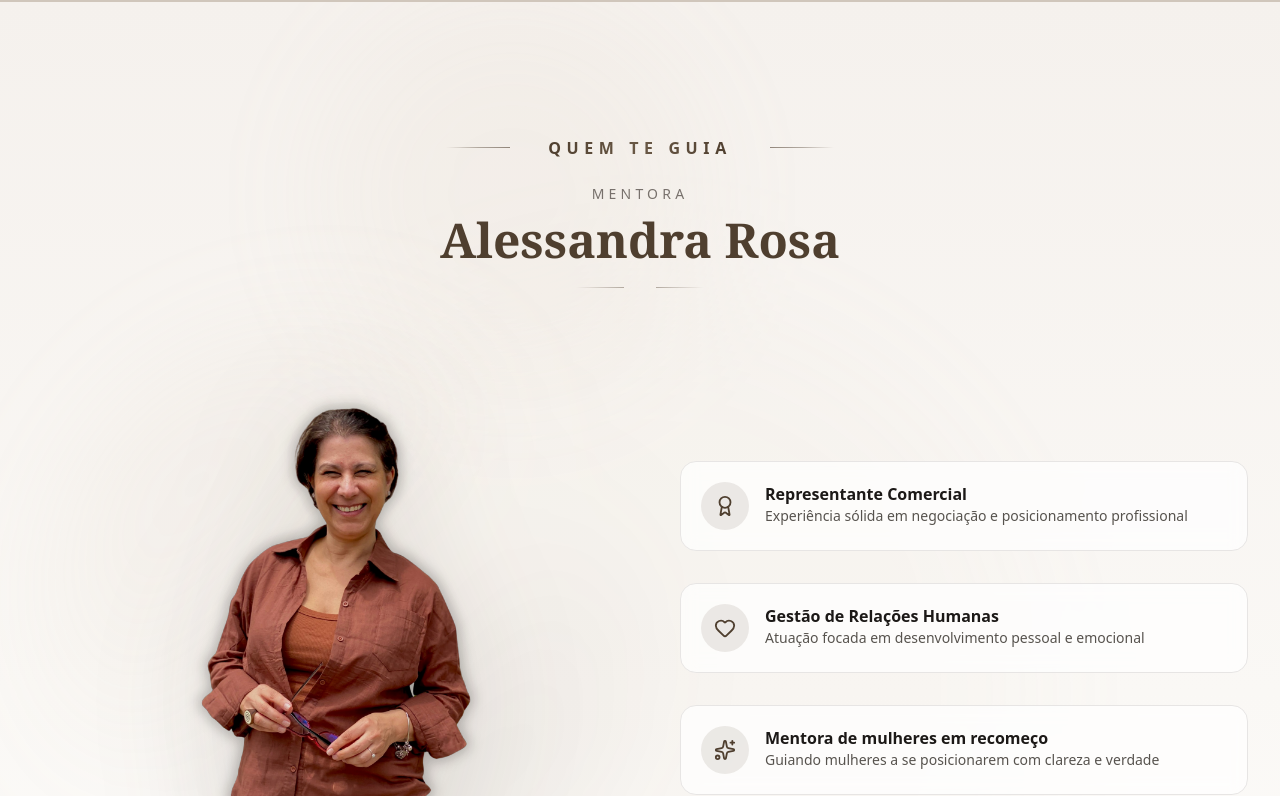
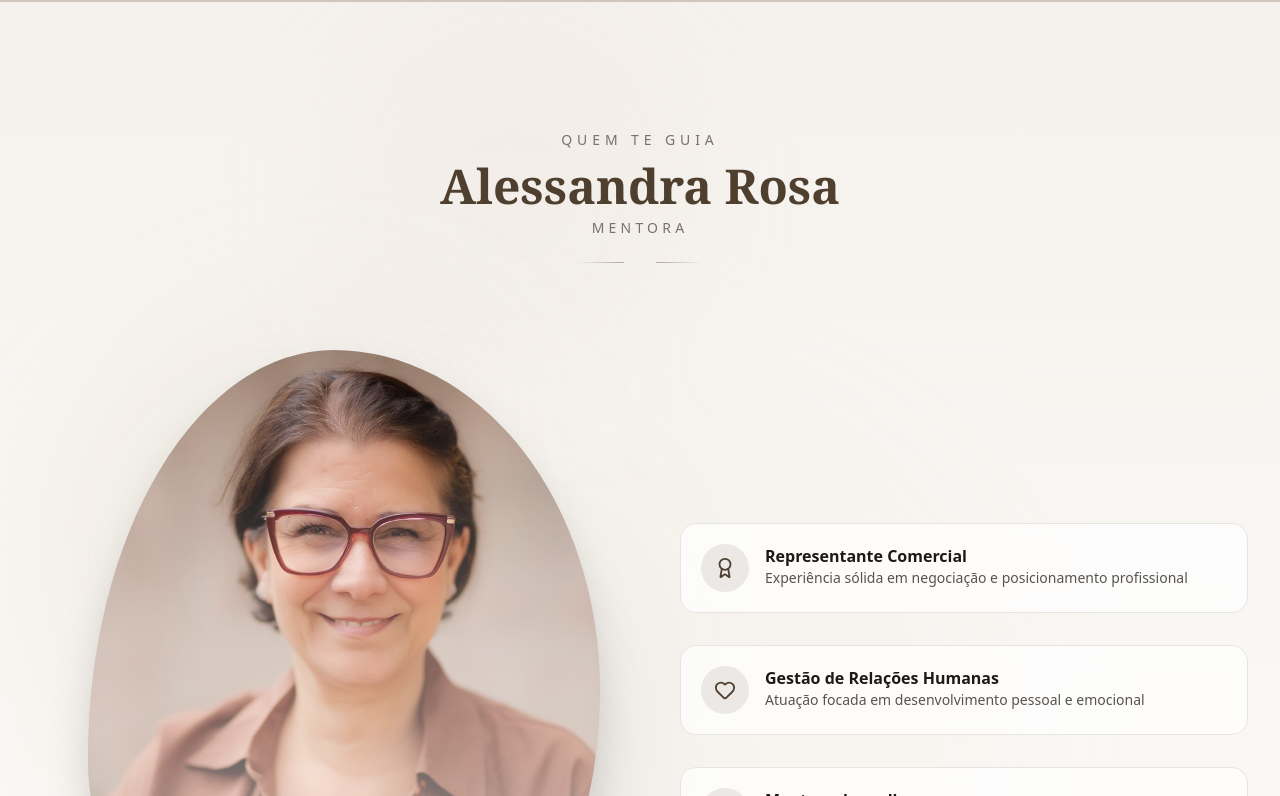
Before and after one commit to llopes0610/alessandrarosa, a Next.js app: page / in a window 1280 px wide. Shown: the part 864-1660 px from the top of the page. Built offline with nearby package versions, Linux system fonts and the light colour scheme; grey boxes are pictures that could not be loaded; a web font is replaced by a local one.

Commit message:
ajuste cores primarias e secundarias e about.tsx

```diff
--- a/app/page.tsx
+++ b/app/page.tsx
@@ -1,27 +1,36 @@
 'use client';
 
-import React, { useState, useEffect, useRef } from 'react';
+import { useState, useEffect, useRef } from 'react';
+
 import Hero from '@/components/Hero';
 import About from '@/components/About';
 import Offerings from '@/components/Offerings';
 import Benefits from '@/components/Benefits';
 import CTA from '@/components/CTA';
 import Footer from '@/components/Footer';
+import MentorshipActivity from '@/components/MentorshipActivity';
 
 export default function Home() {
   const [scrolled, setScrolled] = useState(false);
   const [visibleSections, setVisibleSections] = useState<Set<number>>(new Set());
+
   const sectionRefs = useRef<(HTMLElement | null)[]>([]);
 
   useEffect(() => {
     const handleScroll = () => {
+      // Header state
       setScrolled(window.scrollY > 20);
 
+      // Section visibility
       sectionRefs.current.forEach((ref, index) => {
         if (!ref) return;
+
         const rect = ref.getBoundingClientRect();
-        if (rect.top < window.innerHeight * 0.75) {
+        const triggerPoint = window.innerHeight * 0.75;
+
+        if (rect.top < triggerPoint) {
           setVisibleSections((prev) => {
+            if (prev.has(index)) return prev;
             const next = new Set(prev);
             next.add(index);
             return next;
@@ -31,18 +40,19 @@ export default function Home() {
     };
 
     window.addEventListener('scroll', handleScroll);
-    handleScroll();
+    handleScroll(); // inicial
 
     return () => window.removeEventListener('scroll', handleScroll);
   }, []);
 
   const addToRefs = (el: HTMLElement | null, index: number) => {
-    if (el) sectionRefs.current[index] = el;
+    sectionRefs.current[index] = el;
   };
 
   return (
     <div className="min-h-screen bg-stone-50">
-      {/* ================= Header ================= */}
+
+      {/* ================= HEADER ================= */}
       <header
         className={`fixed top-0 left-0 right-0 z-50 transition-all duration-300 ${
           scrolled
@@ -52,7 +62,8 @@ export default function Home() {
       >
         <div className="mx-auto max-w-7xl px-4 sm:px-6 lg:px-8">
           <div className="flex h-20 items-center justify-between">
-            {/* Logo */}
+
+            {/* LOGO */}
             <div className="flex items-center">
               <img
                 src="/logoNome.svg"
@@ -61,14 +72,21 @@ export default function Home() {
               />
             </div>
 
-            {/* CTA */}
+            {/* CTA HEADER */}
             <button
               onClick={() =>
                 document
                   .querySelector('#cta')
                   ?.scrollIntoView({ behavior: 'smooth' })
               }
-              className="rounded-full bg-primary hover:bg-primaryMuted px-5 py-2.5 text-sm font-light text-white transition sm:px-6 sm:py-3 sm:text-base"
+              className="
+                rounded-full
+                bg-primary hover:bg-primaryMuted
+                px-5 py-2.5 sm:px-6 sm:py-3
+                text-sm sm:text-base font-light
+                text-white
+                transition
+              "
             >
               Começar Jornada
             </button>
@@ -76,36 +94,43 @@ export default function Home() {
         </div>
       </header>
 
-      {/* ================= Hero ================= */}
-      {/* ⚠️ Compensação do header fixo */}
+      {/* ================= MAIN ================= */}
+      {/* compensação do header fixo */}
       <main className="pt-[calc(5rem+2rem)] sm:pt-40">
-        <div ref={(el) => addToRefs(el, 0)}>
+
+        {/* HERO */}
+        <section ref={(el) => addToRefs(el, 0)}>
           <Hero isVisible={visibleSections.has(0)} />
-        </div>
+        </section>
 
-        {/* ================= About ================= */}
-        <div ref={(el) => addToRefs(el, 1)}>
+        {/* ABOUT */}
+        <section ref={(el) => addToRefs(el, 1)}>
           <About isVisible={visibleSections.has(1)} />
-        </div>
+        </section>
 
-        {/* ================= Offerings ================= */}
-        <div ref={(el) => addToRefs(el, 2)}>
+        {/* OFFERINGS */}
+        <section ref={(el) => addToRefs(el, 2)}>
           <Offerings isVisible={visibleSections.has(2)} />
-        </div>
+        </section>
 
-        {/* ================= Benefits ================= */}
-        <div ref={(el) => addToRefs(el, 3)}>
+        {/* BENEFITS */}
+        <section ref={(el) => addToRefs(el, 3)}>
           <Benefits isVisible={visibleSections.has(3)} />
-        </div>
+        </section>
 
-        {/* ================= CTA ================= */}
-        <div id="cta" ref={(el) => addToRefs(el, 4)}>
+        {/* CTA */}
+        <section id="cta" ref={(el) => addToRefs(el, 4)}>
           <CTA isVisible={visibleSections.has(4)} />
-        </div>
+        </section>
 
-        {/* ================= Footer ================= */}
+        {/* FOOTER */}
         <Footer />
       </main>
+
+      {/* ================= PROVA SOCIAL ================= */}
+      {/* fica fora do fluxo principal */}
+      <MentorshipActivity />
+
     </div>
   );
 }
--- a/components/About.tsx
+++ b/components/About.tsx
@@ -12,89 +12,91 @@ export default function About({ isVisible }: AboutProps) {
 
   return (
     <section
-      className={`relative py-16 sm:py-24 lg:py-32 px-4 sm:px-6 lg:px-8 bg-gradient-to-b from-[#f5f1ed] via-[#faf8f5] to-white overflow-hidden transition-all duration-1000 ${
+      className={`relative py-16 sm:py-24 lg:py-32 px-4 sm:px-6 lg:px-8
+      bg-gradient-to-b from-[#f5f1ed] via-[#faf8f5] to-white
+      overflow-hidden transition-all duration-1000 ${
         isVisible ? 'opacity-100' : 'opacity-0'
       }`}
     >
-      {/* Background orgânico */}
-      <div className="absolute inset-0 overflow-hidden pointer-events-none opacity-40">
-        <div className="absolute top-0 left-1/4 w-96 h-96 bg-[#cdb9a1]/20 rounded-full blur-3xl"></div>
-        <div className="absolute bottom-0 right-1/4 w-96 h-96 bg-[#4f3f2f]/10 rounded-full blur-3xl"></div>
-        <div className="absolute top-1/2 left-1/2 -translate-x-1/2 -translate-y-1/2 w-[800px] h-[800px] bg-[#cdb9a1]/10 rounded-full blur-3xl"></div>
+      {/* BACKGROUND ORGÂNICO */}
+      <div className="absolute inset-0 pointer-events-none opacity-40">
+        <div className="absolute top-0 left-1/4 w-96 h-96 bg-[#cdb9a1]/20 rounded-full blur-3xl" />
+        <div className="absolute bottom-0 right-1/4 w-96 h-96 bg-[#4f3f2f]/10 rounded-full blur-3xl" />
+        <div className="absolute top-1/2 left-1/2 -translate-x-1/2 -translate-y-1/2 w-[800px] h-[800px] bg-[#cdb9a1]/10 rounded-full blur-3xl" />
       </div>
 
       <div className="relative mx-auto max-w-7xl z-10">
 
-        {/* HEADER PREMIUM */}
+        {/* HEADER */}
         <div
           className={`text-center mb-16 sm:mb-20 transition-all duration-1000 delay-200 ${
             isVisible ? 'opacity-100 translate-y-0' : 'opacity-0 translate-y-8'
           }`}
         >
-          {/* Badge */}
-          <div className="relative inline-flex items-center gap-4 sm:gap-6 group mb-6">
-            <div className="absolute inset-0 bg-gradient-to-r from-primary/20 via-secondary/20 to-primary/20 rounded-full blur-2xl opacity-0 group-hover:opacity-100 transition-opacity duration-500"></div>
+          <p className="uppercase tracking-[0.35em] text-xs sm:text-sm text-stone-500 mb-3">
+            Quem te guia
+          </p>
 
-            <div className="flex items-center gap-2">
-              <div className="w-12 sm:w-16 h-px bg-gradient-to-r from-transparent via-primary/40 to-primary/60"></div>
-              <div className="w-1.5 h-1.5 rounded-full bg-accent animate-pulse"></div>
-            </div>
+          <h2 className="font-serif text-3xl sm:text-4xl lg:text-5xl font-bold text-primary">
+            Alessandra Rosa
+          </h2>
 
-            <span className="relative text-sm sm:text-base uppercase tracking-[0.35em] font-semibold bg-gradient-to-r from-primary via-primaryMuted to-primary bg-clip-text text-transparent">
-              Quem te guia
-            </span>
+          <p className="uppercase tracking-[0.3em] text-xs sm:text-sm text-stone-500 mt-2">
+            Mentora
+          </p>
 
-            <div className="flex items-center gap-2">
-              <div
-                className="w-1.5 h-1.5 rounded-full bg-accent animate-pulse"
-                style={{ animationDelay: '0.5s' }}
-              />
-              <div className="w-12 sm:w-16 h-px bg-gradient-to-l from-transparent via-primary/40 to-primary/60"></div>
-            </div>
-          </div>
-
-          {/* Nome da Mentora */}
-          <div className="space-y-3">
-            <p className="font-sans uppercase tracking-[0.3em] text-xs sm:text-sm text-stone-500">
-              Mentora
-            </p>
-
-            <h2 className="font-serif text-3xl sm:text-4xl lg:text-5xl font-bold text-primary">
-              Alessandra Rosa
-            </h2>
-
-            <div className="flex items-center justify-center gap-3 pt-2">
-              <div className="h-px w-12 bg-gradient-to-r from-transparent to-primary/40"></div>
-              <div className="w-2 h-2 rounded-full bg-accent"></div>
-              <div className="h-px w-12 bg-gradient-to-l from-transparent to-primary/40"></div>
-            </div>
+          <div className="flex justify-center gap-3 mt-6">
+            <span className="w-12 h-px bg-gradient-to-r from-transparent to-primary/40" />
+            <span className="w-2 h-2 rounded-full bg-accent" />
+            <span className="w-12 h-px bg-gradient-to-l from-transparent to-primary/40" />
           </div>
         </div>
 
         {/* GRID */}
         <div className="grid lg:grid-cols-2 gap-12 lg:gap-20 items-center mb-20">
 
-          {/* Imagem */}
+          {/* IMAGEM */}
           <div
             className={`relative flex justify-center lg:justify-end transition-all duration-1000 delay-400 ${
               isVisible ? 'opacity-100 translate-y-0' : 'opacity-0 translate-y-8'
             }`}
           >
             <div className="relative max-w-md lg:max-w-lg w-full">
-              <div className="absolute -inset-8 bg-gradient-to-br from-[#cdb9a1]/20 via-transparent to-[#4f3f2f]/10 rounded-full blur-3xl"></div>
 
+              {/* GLOW */}
+              <div className="absolute -inset-10 bg-gradient-to-br from-[#cdb9a1]/25 via-transparent to-[#4f3f2f]/15 rounded-full blur-3xl" />
+
+              {/* FOTO */}
               <img
-                src="/aboutLogo.svg"
+                src="/alessandraAbout.jpeg"
                 alt="Alessandra Rosa"
-                className="relative w-full h-auto drop-shadow-2xl"
-                style={{
-                  filter: 'drop-shadow(0 20px 60px rgba(79, 63, 47, 0.15))',
-                }}
+                className="
+                  relative w-full h-auto object-cover
+                  rounded-3xl
+                  sm:rounded-[48%_52%_45%_55%/60%_50%_50%_40%]
+                  shadow-2xl
+                  saturate-95 contrast-105
+                "
+              />
+
+              {/* FADE */}
+              <div
+                className="
+                  pointer-events-none
+                  absolute inset-0
+                  rounded-3xl
+                  sm:rounded-[48%_52%_45%_55%/60%_50%_50%_40%]
+                  bg-gradient-to-t
+                  from-[#faf8f5]/60
+                  sm:from-[#faf8f5]/70
+                  via-transparent
+                  to-transparent
+                "
               />
             </div>
           </div>
 
-          {/* Conteúdo */}
+          {/* TEXTO */}
           <div
             className={`space-y-8 transition-all duration-1000 delay-600 ${
               isVisible ? 'opacity-100 translate-x-0' : 'opacity-0 -translate-x-12'
@@ -119,33 +121,41 @@ export default function About({ isVisible }: AboutProps) {
             ].map((item, i) => (
               <div
                 key={i}
-                className="flex gap-4 p-5 rounded-2xl bg-white/70 backdrop-blur border border-stone-200 hover:shadow-lg transition-all"
+                className="
+                  flex gap-4 p-5 rounded-2xl
+                  bg-white/70 backdrop-blur
+                  border border-stone-200
+                  hover:shadow-lg transition-all
+                "
               >
                 <div className="w-12 h-12 rounded-full bg-primary/10 flex items-center justify-center">
                   <item.icon size={22} className="text-primary" />
                 </div>
                 <div>
-                  <p className="font-semibold text-stone-900">{item.title}</p>
-                  <p className="text-sm text-stone-600">{item.desc}</p>
+                  <p className="font-semibold text-stone-900">
+                    {item.title}
+                  </p>
+                  <p className="text-sm text-stone-600">
+                    {item.desc}
+                  </p>
                 </div>
               </div>
             ))}
           </div>
         </div>
 
-        {/* QUOTE */}
+        {/* FRASE */}
         <div
           className={`relative max-w-5xl mx-auto transition-all duration-1000 delay-800 ${
             isVisible ? 'opacity-100 translate-y-0' : 'opacity-0 translate-y-8'
           }`}
         >
-          <div className="relative bg-white/80 backdrop-blur-xl rounded-[2rem] p-10 sm:p-14 border shadow-2xl">
+          <div className="bg-white/80 backdrop-blur-xl rounded-[2rem] p-10 sm:p-14 border shadow-2xl text-center">
             <Quote className="text-primary/30 mb-8 mx-auto" size={48} />
-
-            <p className="font-serif text-2xl sm:text-3xl lg:text-4xl text-center text-primary mb-4">
+            <p className="font-serif text-2xl sm:text-3xl text-primary mb-4">
               Eu não ensino mulheres a gritar.
             </p>
-            <p className="font-serif text-2xl sm:text-3xl lg:text-4xl font-bold italic text-center text-primary">
+            <p className="font-serif text-2xl sm:text-3xl font-bold italic text-primary">
               Eu ensino mulheres a se posicionar.
             </p>
           </div>
--- /dev/null
+++ b/components/MentorshipActivity.tsx
@@ -0,0 +1,85 @@
+'use client';
+
+import { useEffect, useState } from 'react';
+import { Sparkles } from 'lucide-react';
+
+const names = [
+  'Ana Souza',
+  'Mariana Lopes',
+  'Fernanda Silva',
+  'Juliana Costa',
+  'Camila Rocha',
+  'Patrícia Almeida',
+  'Renata Martins',
+  'Larissa Pacheco',
+  'Daniela Ribeiro',
+  'Vanessa Nogueira',
+  'Paula Azevedo',
+  'Carolina Farias',
+  'Bruna Teixeira',
+  'Natália Guedes',
+  'Tatiane Barros',
+  'Luciana Freitas',
+  'Débora Macedo',
+  'Aline Moreira',
+  'Simone Batista',
+  'Beatriz Cunha',
+];
+
+const mentorships = [
+  'Mentoria Essência',
+  'Mentoria Recomeço',
+  'Mentoria Posicionamento',
+];
+
+export default function MentorshipActivity() {
+  const [visible, setVisible] = useState(false);
+  const [message, setMessage] = useState('');
+
+  useEffect(() => {
+    const showNotification = () => {
+      const name = names[Math.floor(Math.random() * names.length)];
+      const mentorship =
+        mentorships[Math.floor(Math.random() * mentorships.length)];
+
+      setMessage(`${name} adquiriu a ${mentorship}`);
+      setVisible(true);
+
+      setTimeout(() => setVisible(false), 4000);
+    };
+
+    showNotification();
+    const interval = setInterval(showNotification, 9000);
+
+    return () => clearInterval(interval);
+  }, []);
+
+  return (
+    <div
+      className={`
+        fixed bottom-6 left-1/2 -translate-x-1/2
+        sm:left-6 sm:translate-x-0
+        z-50
+        transition-all duration-700
+        ${visible ? 'opacity-100 translate-y-0' : 'opacity-0 translate-y-6'}
+      `}
+    >
+      <div className="
+        flex items-center gap-3
+        px-5 py-3
+        bg-white/90 backdrop-blur
+        border border-stone-200
+        rounded-2xl shadow-xl
+        max-w-[90vw]
+      ">
+        <div className="w-9 h-9 rounded-full bg-primary/10 flex items-center justify-center">
+          <Sparkles size={18} className="text-primary" />
+        </div>
+
+        <p className="text-sm text-stone-700">
+          {message}
+        </p>
+      </div>
+    </div>
+  );
+}
```
Also changed, not shown: public/alessandraAbout.jpeg (added).
